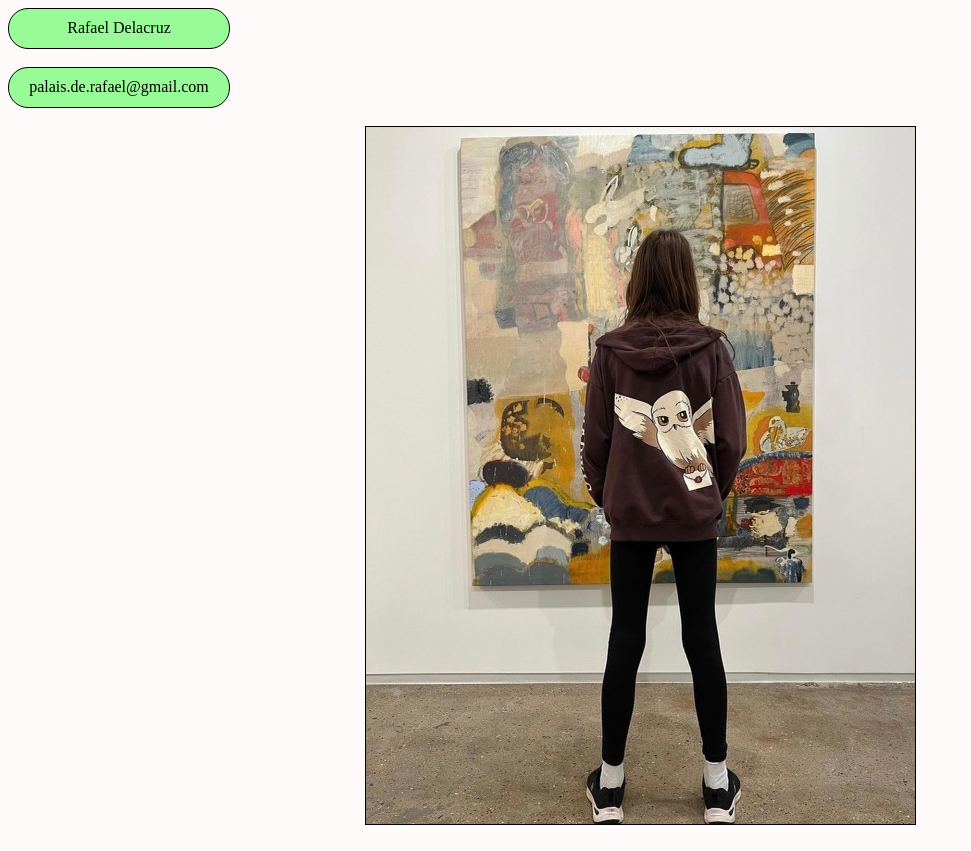
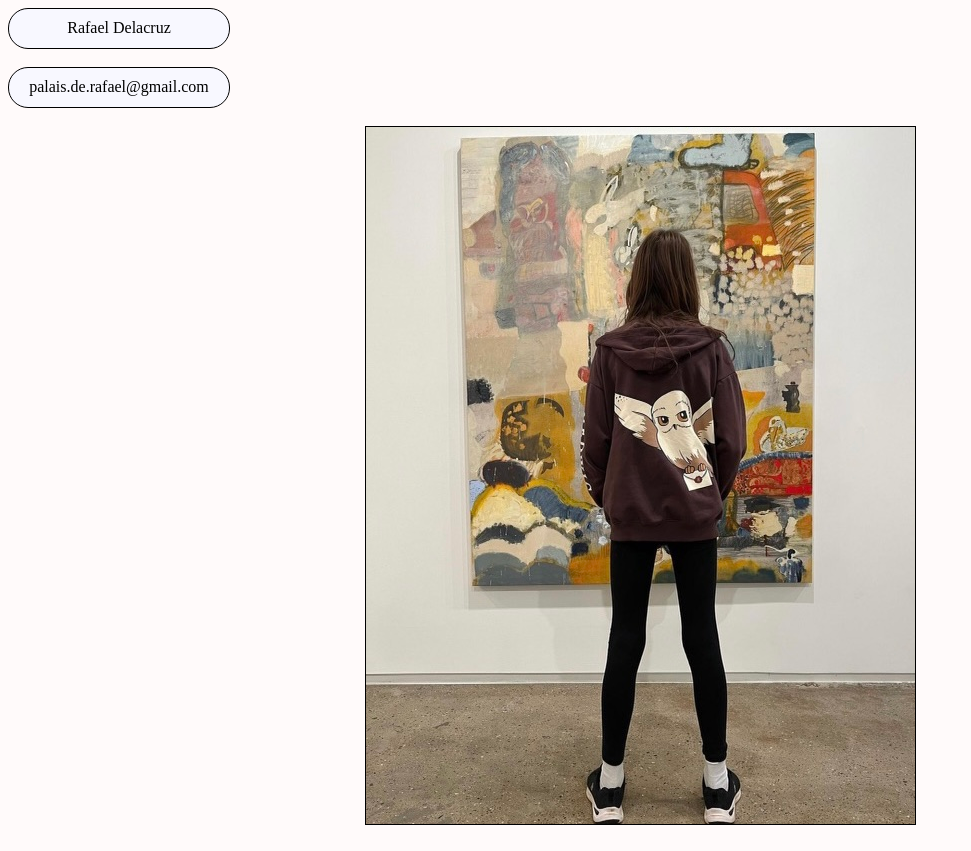
Before and after one commit to palaisderafael/palaisderafael.github.io, a plain HTML site: page index.html in a window 1280 px wide. Shown: the whole page, without its empty margins (0-971 px from the left). Drawn offline with Linux system fonts and the light colour scheme.

Commit message:
Update personalsite.css

```diff
--- a/personalsite.css
+++ b/personalsite.css
@@ -10,7 +10,7 @@ div{
     height: 19px;
     text-align: center;
     border-radius: 20px;
-    background-color: palegreen;
+    background-color: ghostwhite;
 
 }
 
```
